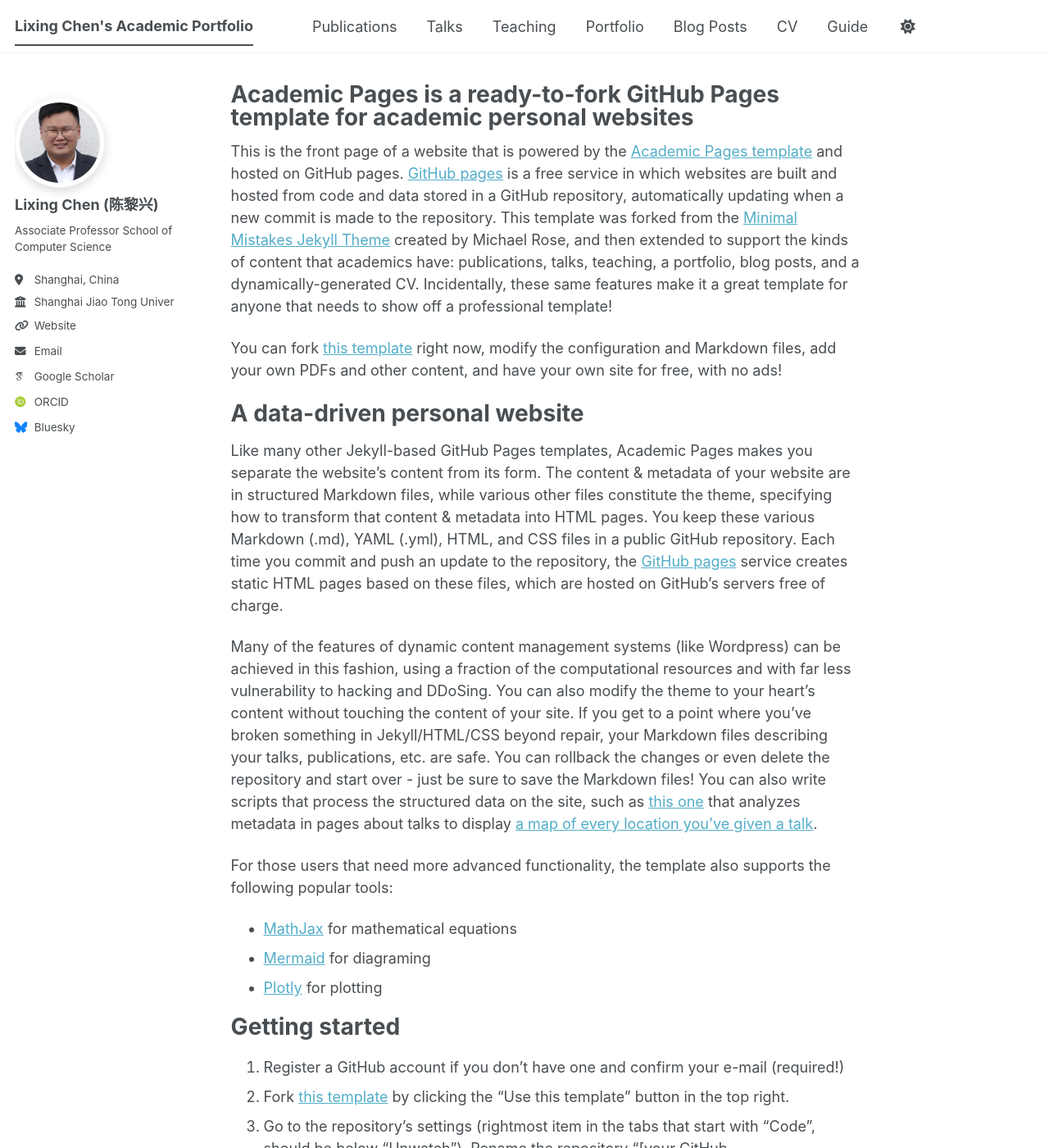
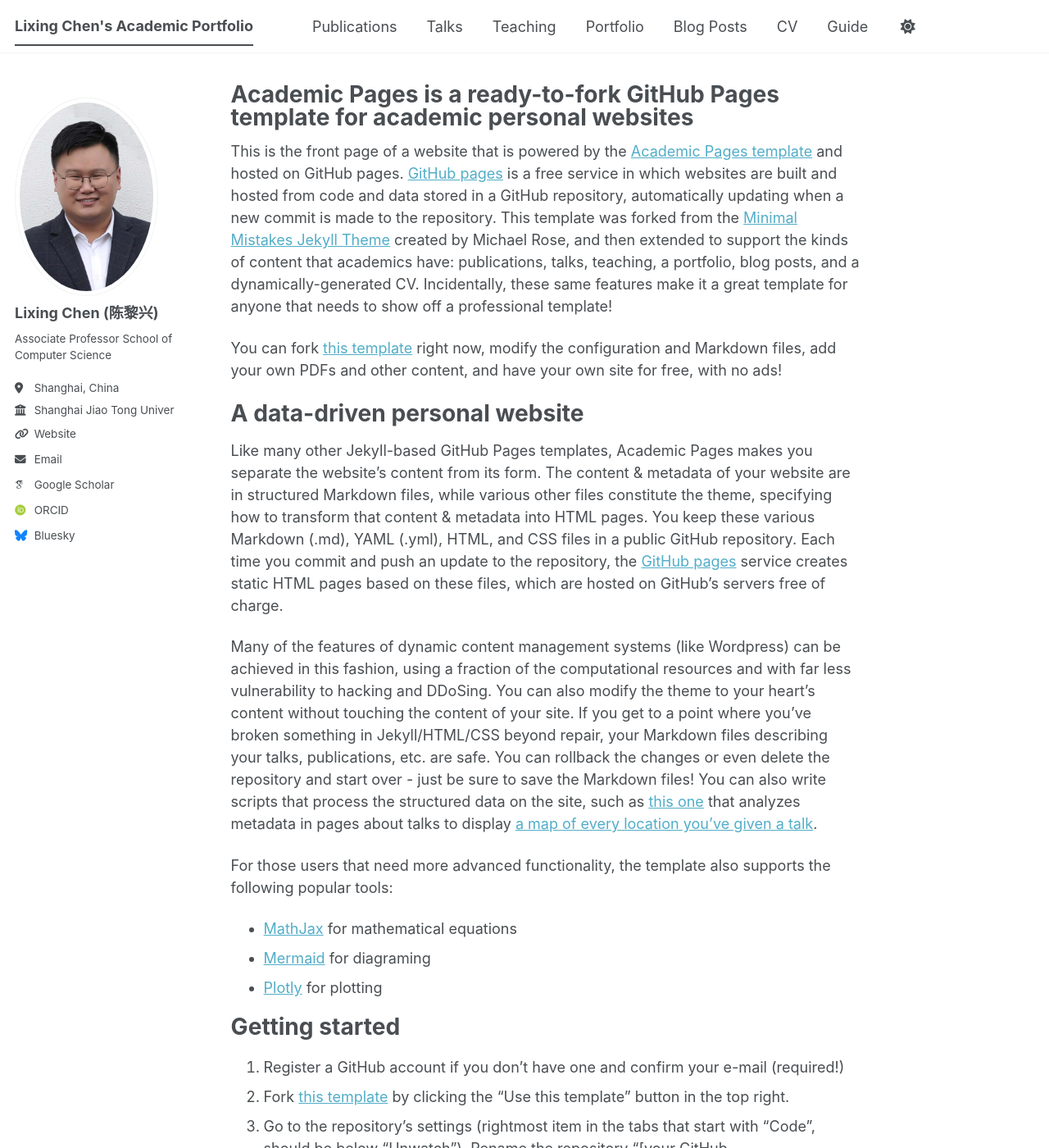
Before and after one commit to lx-chen-sjtu/lx-chen-sjtu.github.io, a Jekyll site: the page built from _pages/about.md, in a window 1280 px wide and 1400 px high. Shown: the whole window at 82% size. Built offline with Jekyll 4.4.1, drawn with Linux system fonts in a browser that asks for light colours; some web fonts are replaced; a script bundle is joined from its source files by our own code; library files that are not in the unit come from our copies.

Commit message:
Update _sidebar.scss

```diff
--- a/_sass/layout/_sidebar.scss
+++ b/_sass/layout/_sidebar.scss
@@ -154,15 +154,8 @@
   }
 
   img {
-    //max-width: 175px;
-    //border-radius: 50%;
-    width: 110px;
-    height: 110px;
-    object-fit: cover;
-    //max-width: 110px;
+    max-width: 175px;
     border-radius: 50%;
-    border: 3px solid #eee;
-    box-shadow: 0 4px 12px rgba(0,0,0,0.15);
 
     @include breakpoint($large) {
       padding: 5px;
```
